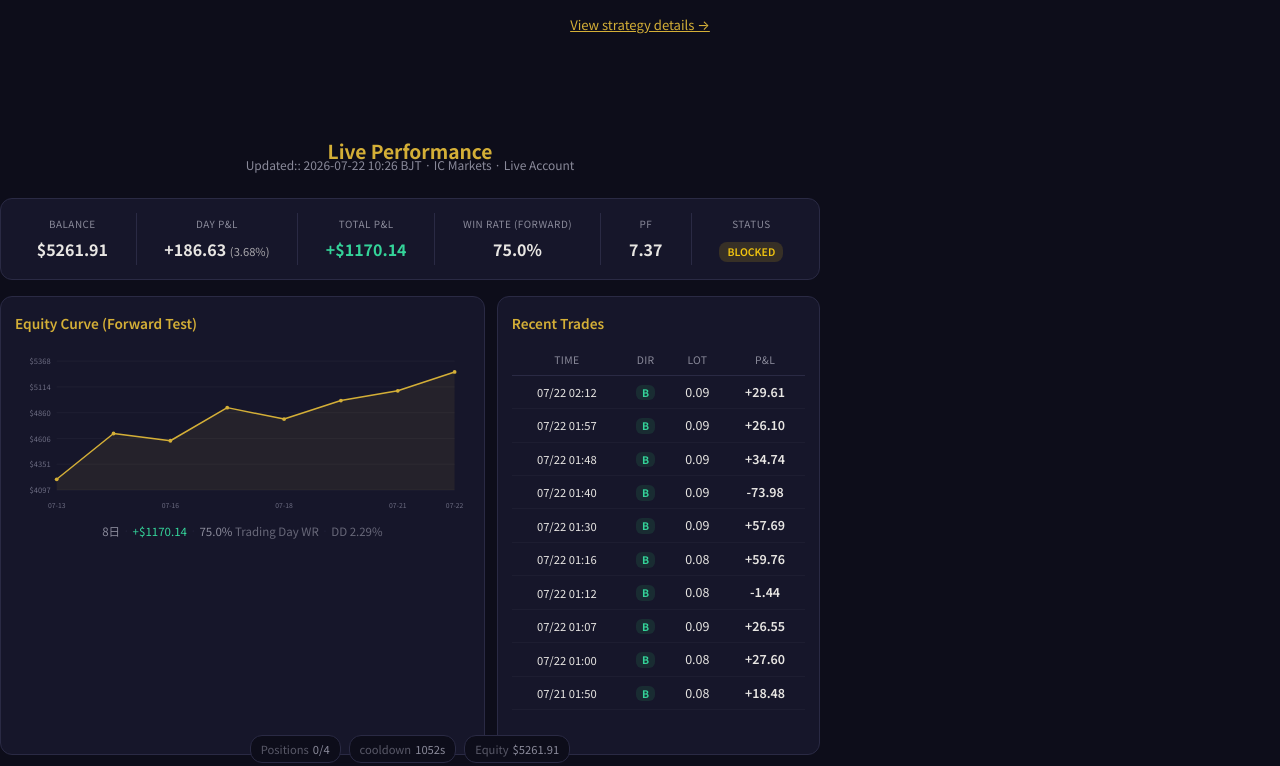
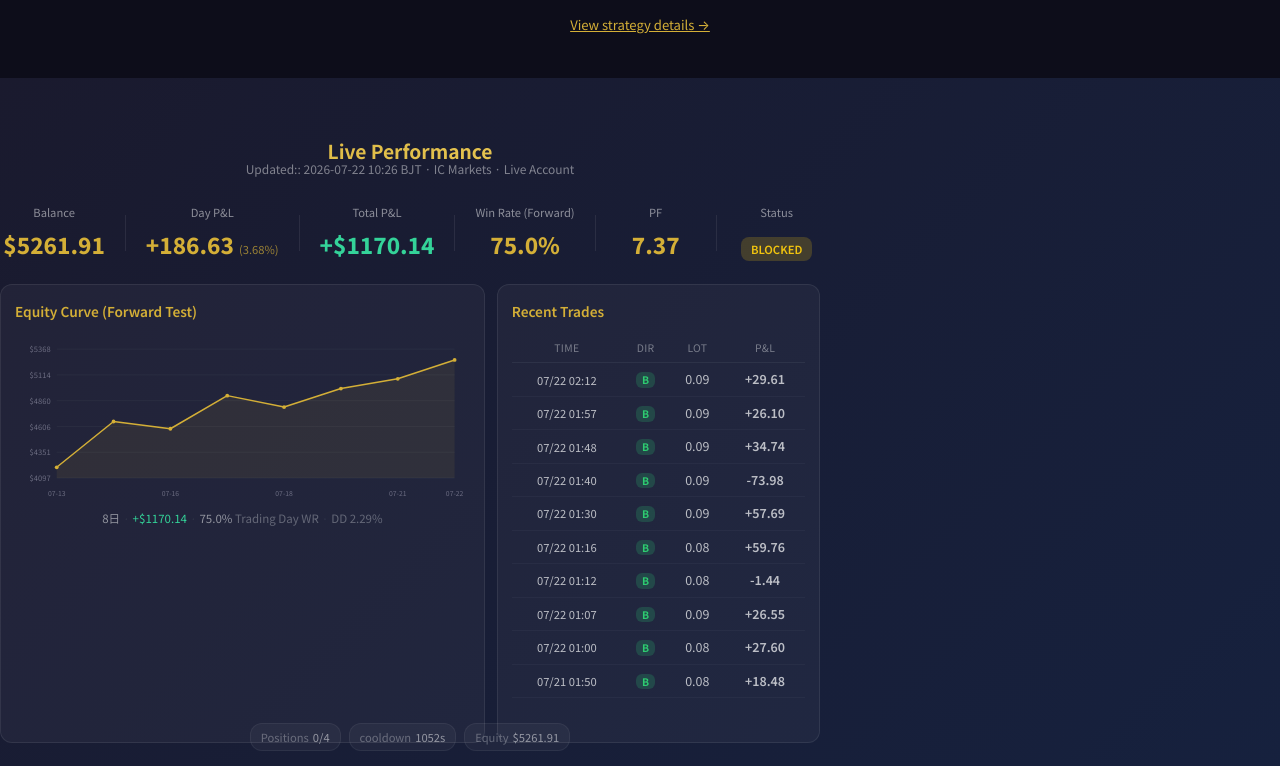
Before and after one commit to williamlinknight/fusiongold-ea-site, an Astro site: page / in a window 1280 px wide. Shown: the part 1009-1775 px from the top of the page. Built offline with nearby package versions, Linux system fonts and the light colour scheme; Astro itself is replaced by a stand-in of ours.

Commit message:
ui: live section uses hero gradient + gold stats

```diff
--- a/src/pages/index.astro
+++ b/src/pages/index.astro
@@ -171,7 +171,7 @@ const xTicks = equityPoints.filter((_, i) => i === 0 || i === equityPoints.lengt
   </section>
 
   <!-- ═══════════════ ライブパフォーマンス ═══════════════ -->
-  <section class="section live-section" id="live-performance">
+  <section class="section live-hero" id="live-performance">
     <div class="container" style="max-width:820px;">
       <h2 class="section-title fade-in" data-i18n="live-title">ライブパフォーマンス</h2>
       <p class="live-meta fade-in"><span data-i18n="live-updated">最終更新</span>: {liveData?.updated || '--'} · IC Markets · <span data-i18n="live-liveaccount">リアル口座</span></p>
@@ -438,46 +438,48 @@ const xTicks = equityPoints.filter((_, i) => i === 0 || i === equityPoints.lengt
     .fw-card { background:var(--bg-card); border:1px solid var(--border); border-radius:var(--radius); padding:14px; text-align:center; }
     .fw-label { font-size:0.7rem; color:var(--text-muted); margin-bottom:4px; }
     .fw-val { font-size:1.1rem; font-weight:700; color:var(--text); }
-    /* ═══ Live Performance — compact layout ═══ */
-    .live-section { padding:36px 0; }
-    .live-meta { text-align:center; font-size:0.75rem; color:var(--text-muted); margin:-20px 0 22px; }
-    .metric-row { display:flex; flex-wrap:wrap; justify-content:center; gap:0; background:var(--bg-card); border:1px solid var(--border); border-radius:var(--radius); padding:12px 8px; margin-bottom:16px; }
-    .metric-item { flex:1 0 auto; text-align:center; padding:4px 10px; min-width:70px; }
-    .m-label { font-size:0.62rem; color:var(--text-muted); margin-bottom:2px; text-transform:uppercase; letter-spacing:0.5px; }
-    .m-val { font-size:1rem; font-weight:700; color:var(--text); }
+    /* ═══ Live Performance — HERO style ═══ */
+    .live-hero { background:linear-gradient(135deg, #1a1a2e, #16213e); padding:44px 0 54px; text-align:center; }
+    .live-hero .section-title { background:linear-gradient(135deg,var(--gold),#f0d060); -webkit-background-clip:text; -webkit-text-fill-color:transparent; background-clip:text; }
+    .live-meta { font-size:0.75rem; color:rgba(255,255,255,.45); margin:-16px 0 22px; }
+    .metric-row { display:flex; flex-wrap:wrap; justify-content:center; gap:20px; margin-bottom:20px; }
+    .metric-item { text-align:center; min-width:80px; }
+    .m-label { font-size:0.7rem; color:rgba(255,255,255,.5); margin-bottom:2px; }
+    .m-val { font-size:1.4rem; font-weight:800; color:var(--gold); }
     .m-sub { font-size:0.7rem; font-weight:400; opacity:0.7; }
-    .metric-divider { width:1px; background:var(--border); align-self:stretch; margin:2px 0; }
-    .badge-sm { display:inline-block; padding:1px 8px; border-radius:8px; font-size:0.65rem; font-weight:600; }
-    .badge-sm.green { background:rgba(46,204,113,0.15); color:var(--accent-green); }
-    .badge-sm.amber { background:rgba(241,196,15,0.15); color:#f1c40f; }
-    .live-row { display:flex; gap:12px; margin-bottom:10px; }
+    .metric-divider { width:1px; height:36px; background:rgba(255,255,255,.08); align-self:center; }
+    .badge-sm { display:inline-block; padding:2px 10px; border-radius:8px; font-size:0.7rem; font-weight:600; }
+    .badge-sm.green { background:rgba(46,204,113,0.2); color:#2ecc71; }
+    .badge-sm.amber { background:rgba(241,196,15,0.2); color:#f1c40f; }
+    .live-row { display:flex; gap:12px; margin-bottom:10px; text-align:left; }
     .live-chart-col { flex:3; min-width:0; }
     .live-trades-col { flex:2; min-width:0; }
-    .chart-card { background:var(--bg-card); border:1px solid var(--border); border-radius:var(--radius); padding:14px; height:100%; display:flex; flex-direction:column; }
+    .chart-card { background:rgba(255,255,255,.04); border:1px solid rgba(255,255,255,.08); border-radius:var(--radius); padding:14px; height:100%; display:flex; flex-direction:column; backdrop-filter:blur(4px); }
     .chart-head { font-size:0.85rem; color:var(--gold); font-weight:600; margin-bottom:10px; }
-    .chart-stats { display:flex; gap:4px; align-items:center; justify-content:center; flex-wrap:wrap; margin-top:8px; font-size:0.72rem; color:var(--text-muted); }
-    .chart-stats .dot { color:var(--border); font-size:0.5rem; }
-    .chart-stats .dim { color:var(--text-muted); opacity:0.7; }
+    .chart-stats { display:flex; gap:4px; align-items:center; justify-content:center; flex-wrap:wrap; margin-top:8px; font-size:0.72rem; color:rgba(255,255,255,.5); }
+    .chart-stats .dot { color:rgba(255,255,255,.15); font-size:0.5rem; }
+    .chart-stats .dim { opacity:0.6; }
     .trades-scroll { overflow-x:auto; flex:1; }
     .trade-table { width:100%; border-collapse:collapse; font-size:0.78rem; }
-    .trade-table th { color:var(--text-muted); font-weight:500; font-size:0.65rem; padding:5px 6px; text-align:center; border-bottom:1px solid var(--border); text-transform:uppercase; letter-spacing:0.3px; }
-    .trade-table td { padding:5px 6px; text-align:center; color:var(--text); border-bottom:1px solid rgba(255,255,255,0.03); }
-    .td-time { font-size:0.7rem; color:var(--text-muted); white-space:nowrap; }
-    .td-lot { color:var(--text-muted); }
+    .trade-table th { color:rgba(255,255,255,.4); font-weight:500; font-size:0.65rem; padding:5px 6px; text-align:center; border-bottom:1px solid rgba(255,255,255,.06); text-transform:uppercase; letter-spacing:0.3px; }
+    .trade-table td { padding:5px 6px; text-align:center; color:rgba(255,255,255,.7); border-bottom:1px solid rgba(255,255,255,.03); }
+    .td-time { font-size:0.7rem; color:rgba(255,255,255,.4); white-space:nowrap; }
+    .td-lot { color:rgba(255,255,255,.4); }
     .td-pnl { font-weight:600; }
     .tag-dir { display:inline-block; padding:0 6px; border-radius:6px; font-size:0.65rem; font-weight:700; line-height:1.5; }
-    .tag-dir.sell { background:rgba(231,76,60,0.12); color:var(--accent-red); }
-    .tag-dir.buy { background:rgba(46,204,113,0.12); color:var(--accent-green); }
-    .live-footer { display:flex; gap:8px; justify-content:center; flex-wrap:wrap; }
-    .lf-chip { display:inline-flex; align-items:center; gap:4px; padding:3px 10px; border-radius:12px; font-size:0.7rem; color:var(--text-muted); background:var(--bg); border:1px solid var(--border); }
+    .tag-dir.sell { background:rgba(231,76,60,0.2); color:#e74c3c; }
+    .tag-dir.buy { background:rgba(46,204,113,0.2); color:#2ecc71; }
+    .live-footer { display:flex; gap:8px; justify-content:center; flex-wrap:wrap; margin-top:6px; }
+    .lf-chip { display:inline-flex; align-items:center; gap:4px; padding:3px 10px; border-radius:12px; font-size:0.7rem; color:rgba(255,255,255,.5); background:rgba(255,255,255,.04); border:1px solid rgba(255,255,255,.06); }
     .lf-lbl { opacity:0.6; }
     @media (max-width:640px) {
-      .metric-row { gap:4px; padding:10px 4px; }
-      .metric-item { min-width:55px; padding:4px 6px; }
-      .m-val { font-size:0.85rem; }
+      .metric-row { gap:12px; }
+      .metric-item { min-width:60px; }
+      .m-val { font-size:1.1rem; }
       .metric-divider { display:none; }
       .live-row { flex-direction:column; }
       .chart-card { padding:12px; }
+      .live-hero { padding:32px 0 40px; }
     }
     .setup-mini { display:flex; flex-direction:column; gap:12px; max-width:520px; margin:0 auto; }
     .setup-step { display:flex; gap:14px; align-items:flex-start; }
```
